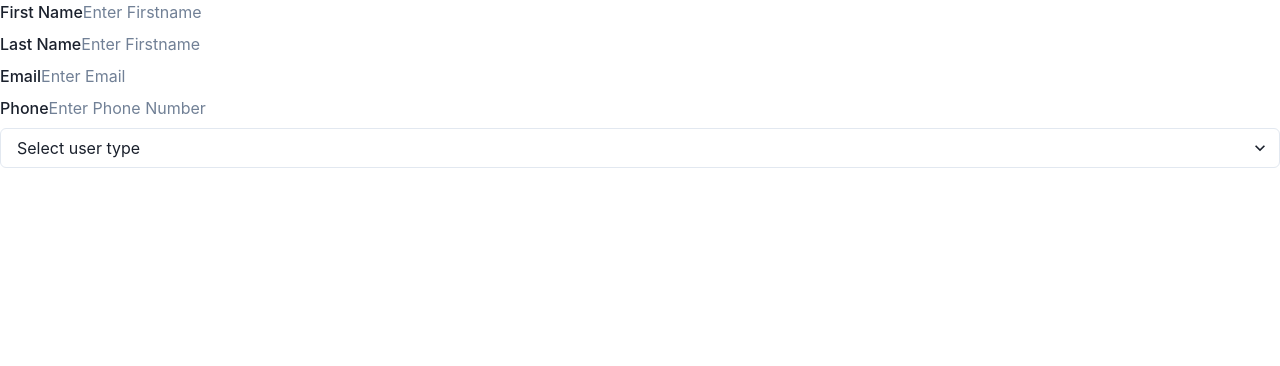
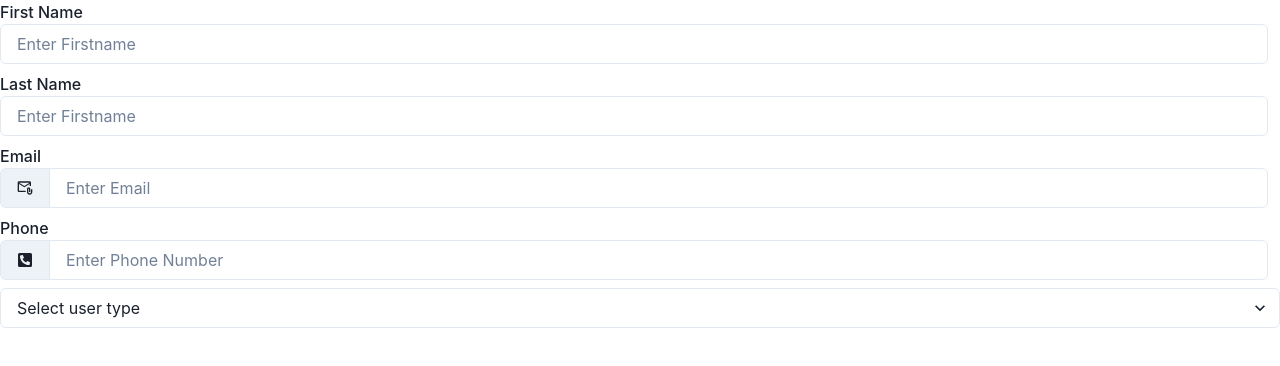
Before and after one commit to 3zbyjd/rlomuniv, a React (Vite) app: page /EditUser in a window 1280 px wide. Shown: the top 366 px of the page. Built offline with nearby package versions, Linux system fonts and the light colour scheme.

Commit message:
Building edit user form.

```diff
--- a/src/pages/User/EditUser.tsx
+++ b/src/pages/User/EditUser.tsx
@@ -1,4 +1,12 @@
-import { FormControl, FormLabel } from "@chakra-ui/react";
+import {
+  FormControl,
+  FormLabel,
+  Input,
+  InputGroup,
+  InputLeftAddon,
+} from "@chakra-ui/react";
+import { MdOutlineAttachEmail } from "react-icons/md";
+import { FaPhoneSquareAlt } from "react-icons/fa";
 import UserType from "../../components/UserType";
 
 function EditUser() {
@@ -7,28 +15,42 @@ function EditUser() {
       <FormControl>
         <FormLabel>
           First Name
-                    <input type="text" placeholder="Enter Firstname" />
+          <br />
+          <Input type="text" placeholder="Enter Firstname" />
         </FormLabel>
 
         <FormLabel>
           Last Name
-                    <input type="text" placeholder="Enter Firstname" />
+          <br />
+          <Input type="text" placeholder="Enter Firstname" />
         </FormLabel>
 
         <FormLabel>
           Email
-                    <input type="email" placeholder="Enter Email" />
+          <br />
+          <InputGroup>
+            <InputLeftAddon>
+              <MdOutlineAttachEmail />
+            </InputLeftAddon>
+            <Input type="email" placeholder="Enter Email" />
+          </InputGroup>
         </FormLabel>
 
         <FormLabel>
           Phone
-                    <input type="tel" placeholder="Enter Phone Number" />
+          <br />
+          <InputGroup>
+            <InputLeftAddon>
+              <FaPhoneSquareAlt />
+            </InputLeftAddon>
+            <Input type="tel" placeholder="Enter Phone Number" />
+          </InputGroup>
         </FormLabel>
 
         <UserType />
       </FormControl>
     </>
-    )
+  );
 }
 
 export default EditUser;
```
Lines whose indentation alone changed are shown as unchanged.
